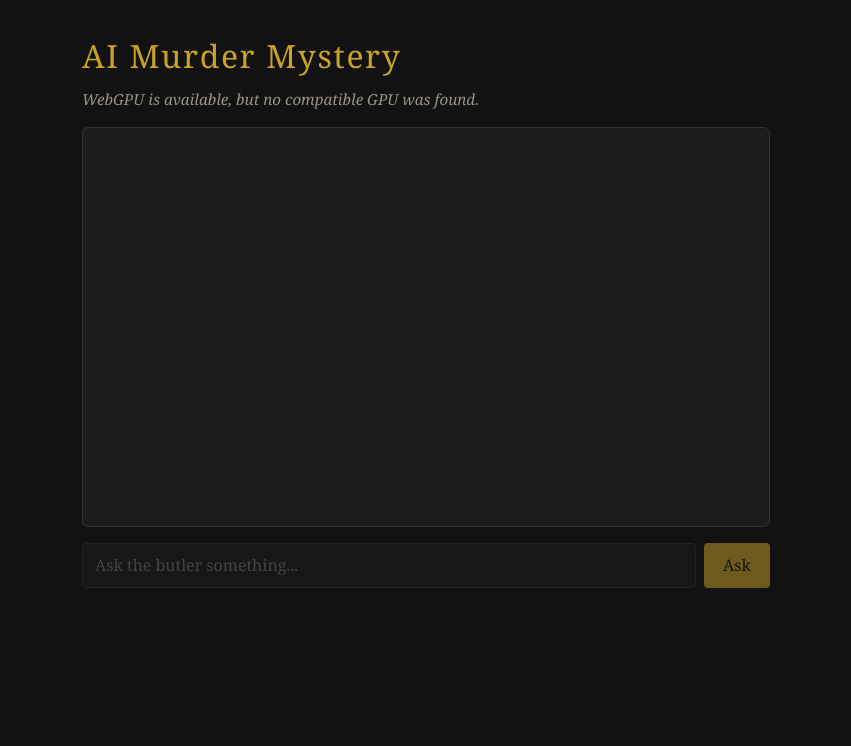
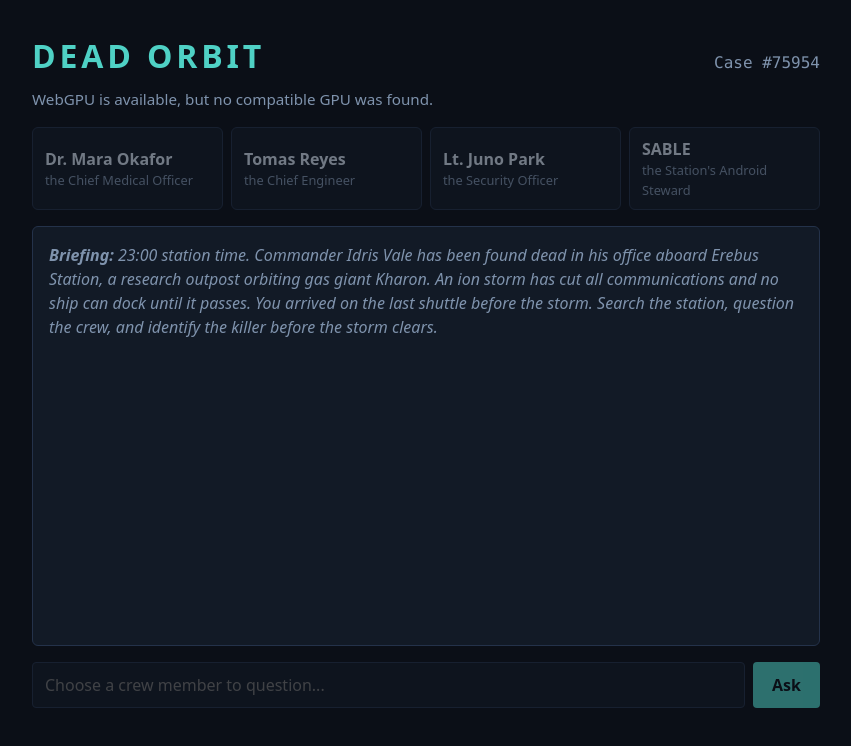
Before and after one commit to logan-lev/ai_murder_mystery, a website built with Vite: page ai_murder_mystery/index.html in a window 1280 px wide. Shown: the whole page, without its empty margins (214-1065 px from the left). Built offline with nearby package versions, Linux system fonts and the light colour scheme.

Commit message:
main and style updates

```diff
--- a/ai_murder_mystery/index.html
+++ b/ai_murder_mystery/index.html
@@ -3,16 +3,24 @@
   <head>
     <meta charset="UTF-8" />
     <meta name="viewport" content="width=device-width, initial-scale=1.0" />
-    <title>AI Murder Mystery</title>
+    <title>Dead Orbit</title>
   </head>
   <body>
     <main id="app">
-      <h1>AI Murder Mystery</h1>
+      <header id="header">
+        <h1>Dead Orbit</h1>
+        <p id="case-number"></p>
+      </header>
+
       <p id="status">Checking your GPU...</p>
       <progress id="progress" max="1" value="0"></progress>
+
+      <nav id="suspect-tabs"></nav>
+
       <div id="chat-log"></div>
+
       <form id="chat-form">
-        <input id="chat-input" type="text" placeholder="Ask the butler something..." autocomplete="off" disabled />
+        <input id="chat-input" type="text" placeholder="Choose a crew member to question..." autocomplete="off" disabled />
         <button id="send-btn" type="submit" disabled>Ask</button>
       </form>
     </main>
--- a/ai_murder_mystery/src/game/state.ts
+++ b/ai_murder_mystery/src/game/state.ts
@@ -48,6 +48,7 @@ export function showClue(state: GameState, suspectID: SuspectID, clueID: ClueID)
 
 // The full message list to send for a suspect's next reply
 export function buildMessages(state: GameState, c: Case, suspectID: SuspectID): ChatCompletionMessageParam[] {
+    const MAX_HISTORY = 12
     const suspect = c.suspects.find((s) => s.id === suspectID);
     if (!suspect) throw new Error(`Unknown Suspect: "${suspectID}`);
     return [
@@ -55,6 +56,6 @@ export function buildMessages(state: GameState, c: Case, suspectID: SuspectID):
             role: "system",
             content: buildSuspectPrompt(c, suspect, state.shownClues[suspectID])
         },
-        ...state.conversations[suspectID]
+        ...state.conversations[suspectID].slice(-MAX_HISTORY)
     ];
 }
--- a/ai_murder_mystery/src/main.ts
+++ b/ai_murder_mystery/src/main.ts
@@ -1,9 +1,19 @@
 import "./style.css";
-import type { MLCEngine, ChatCompletionMessageParam } from "@mlc-ai/web-llm";
+import type { MLCEngine } from "@mlc-ai/web-llm";
 import { checkWebGPU } from "./gpu";
 import { loadEngine, streamReply } from "./llm";
-import { BUTLER_PROMPT } from "./prompts";
+import { getSeed } from "./seed";
+import { generateCase } from "./case/generate";
+import type { SuspectID } from "./case/types";
+import { createGameState, buildMessages } from "./game/state";
 import { runDevChecks } from "./dev-checks";
+
+// --- CASE SETUP ---
+const seed = getSeed();
+const { case: theCase, truth } = generateCase(seed);
+const state = createGameState(theCase);
+
+
 
 if (import.meta.env.DEV) runDevChecks();
 
@@ -14,14 +24,11 @@ const chatLog = document.querySelector<HTMLDivElement>("#chat-log")!;
 const form = document.querySelector<HTMLFormElement>("#chat-form")!;
 const input = document.querySelector<HTMLInputElement>("#chat-input")!;
 const sendBtn = document.querySelector<HTMLButtonElement>("#send-btn")!;
+const caseNumberEl = document.querySelector<HTMLParagraphElement>("#case-number")!;
+const tabsEl = document.querySelector<HTMLElement>("#suspect-tabs")!;
 
 // --- STATE ---
 let engine: MLCEngine | null = null;
-
-const messages: ChatCompletionMessageParam[] = [
-  { role: "system", content: BUTLER_PROMPT }
-];
-
 let isGenerating = false;
 
 // --- UI HELPERS ---
@@ -29,19 +36,22 @@ function setStatus(text: string): void {
   statusEl.textContent = text;
 }
 
-function setControlsEnabled(enabled: boolean): void {
-  input.disabled = !enabled;
-  sendBtn.disabled = !enabled;
-}
-
 function scrollToBottom(): void {
   chatLog.scrollTop = chatLog.scrollHeight
 }
 
+function errorMessage(err: unknown): string {
+  return err instanceof Error ? err.message : String(err);
+}
+
+function suspectName(id: SuspectID): string {
+  return theCase.suspects.find((s) => s.id === id)?.name ?? id;
+}
+
 // Adds "Speaker: Text" to the chat log and returns the text span, so streaming replies can keep updating it.
-function addLine(speaker: string, text = ""): HTMLSpanElement {
+function addLine(speaker: string, text: string, className: string): HTMLSpanElement {
   const line = document.createElement("p");
-  line.className = speaker === "You" ? "line-you" : "line-suspect";
+  line.className = className;
 
   const name = document.createElement("strong");
   name.textContent = `${speaker}: `;
@@ -55,13 +65,72 @@ function addLine(speaker: string, text = ""): HTMLSpanElement {
   return body;
 }
 
-function errorMessage(err: unknown): string {
-  return err instanceof Error ? err.message : String(err);
+// --- RENDERING ---
+function renderTabs(): void {
+  tabsEl.replaceChildren();
+  for (const s of theCase.suspects) {
+    const btn = document.createElement("button");
+    btn.type = "button";
+    btn.className = s.id === state.activeSuspectID ? "tab active" : "tab";
+    btn.disabled = !engine || isGenerating;
+
+    const name = document.createElement("strong");
+    name.textContent = s.name
+    const role = document.createElement("small");
+    role.textContent = s.role;
+    btn.append(name, role);
+
+    btn.addEventListener("click", () => selectSuspects(s.id));
+    tabsEl.append(btn);
+  }
+}
+
+function renderChatLog(): void {
+  chatLog.replaceChildren();
+  const id = state.activeSuspectID;
+
+  if (!id) {
+    addLine("Briefing", theCase.intro, "line-intro");
+    return;
+  }
+
+  const name = suspectName(id);
+  const history = state.conversations[id];
+
+  if (history.length === 0) {
+    addLine("Briefing", `You begin questioning ${name}.`, "line-intro");
+  }
+
+  for (const msg of history) {
+    const text = typeof msg.content === "string" ? msg.content : "";
+    if (msg.role === "user") addLine("You", text, "line-you");
+    else if (msg.role === "assistant") addLine(name, text, "line-suspect");
+  }
+}
+
+function updateControls(): void {
+  const canChat = engine !== null && !isGenerating && state.activeSuspectID !== null;
+  input.disabled = !canChat;
+  sendBtn.disabled = !canChat;
+  input.placeholder = state.activeSuspectID ? `Question ${suspectName(state.activeSuspectID)}...` : "Choose a crew member to question...";
+  renderTabs();
+}
+
+// --- ACTIONS ---
+function selectSuspects(id: SuspectID): void {
+  if (isGenerating) return;
+  state.activeSuspectID = id;
+  renderChatLog();
+  updateControls();
+  input.focus();
 }
 
 // --- STARTUP ---
 async function init(): Promise<void> {
-  setControlsEnabled(false);
+  caseNumberEl.textContent = `Case #${seed}`;
+  document.title = theCase.title;
+  renderChatLog();
+  updateControls();
 
   const gpu = await checkWebGPU();
   if (!gpu.ok) {
@@ -84,46 +153,51 @@ async function init(): Promise<void> {
   }
 
   progressEl.hidden = true;
-  setStatus("Mr. Graves is ready to talk.");
-  setControlsEnabled(true);
-  input.focus();
+  setStatus("Systems online. Choose a crew member to question.");
+  updateControls();
 }
 
-// --- SENDING A MESSAGE ---
+// --- SENDING A QUESTION ---
 form.addEventListener("submit", async (event) =>  {
   event.preventDefault();
 
+  // Capture the suspect now, so the reply always goes to the right conversation.
+  const suspectID = state.activeSuspectID;
   const text = input.value.trim();
-  if (!text || isGenerating || !engine) return;
 
-  addLine("You", text);
-  messages.push({ role: "user", content: text});
+  if (!text || !engine || isGenerating || !suspectID) return;
+
+  const name = suspectName(suspectID);
+  const conversation = state.conversations[suspectID];
+
+  addLine("You", text, "line-you");
+  conversation.push({ role: "user", content: text });
   input.value = "";
 
   isGenerating = true;
-  setControlsEnabled(false);
-  setStatus("Mr. Graves is thinking...");
+  updateControls();
+  setStatus(`${name} is responding...`);
 
-  const replyEl = addLine("Mr. Graves");
+  const replyEl = addLine(name, "", "line-suspect");
   let shown = "";
 
   try {
-    const full = await streamReply(engine, messages, (piece) => {
+    const full = await streamReply(engine, buildMessages(state, theCase, suspectID), (piece) => {
       shown += piece;
       replyEl.textContent = shown;
       scrollToBottom();
     });
-    messages.push({ role: "assistant", content: full });
-    setStatus("Mr. Graves is ready to talk.");
+
+    conversation.push({ role: "assistant", content: full });
+    setStatus(`Questioning ${name}.`);
   } catch (err) {
     console.error(err);
-    // Remove the unanswered question so the history stays consistent.
-    messages.pop();
+    conversation.pop();
     replyEl.textContent = "(no response)";
     setStatus(`Something went wrong: ${errorMessage(err)}`);
   } finally {
     isGenerating = false;
-    setControlsEnabled(true);
+    updateControls();
     input.focus();
   }
 });
--- /dev/null
+++ b/ai_murder_mystery/src/seed.ts
@@ -0,0 +1,13 @@
+const MAX_SEED = 99999;
+
+// Reads ?case=N from the URL. If missing, picks a random seed and writes it into the URL.
+export function getSeed(): number {
+    const params = new URLSearchParams(window.location.search);
+    const fromURL = Number(params.get("case"));
+    if (Number.isInteger(fromURL) && fromURL > 0) return fromURL;
+
+    const seed = Math.floor(Math.random() * MAX_SEED) + 1;
+    params.set("case", String(seed));
+    history.replaceState(null, "", `${window.location.pathname}?${params}`);
+    return seed;
+}
--- a/ai_murder_mystery/src/style.css
+++ b/ai_murder_mystery/src/style.css
@@ -1,11 +1,11 @@
 :root {
-  --bg: #121212;
-  --panel: #1c1c1c;
-  --border: #333;
-  --text: #e6e0d4;
-  --muted: #9a9387;
-  --accent: #c9a227;
-  --you: #8fb3d9;
+  --bg: #0b0f17;
+  --panel: #121a26;
+  --border: #24324a;
+  --text: #d6e2f0;
+  --muted: #7f93ad;
+  --accent: #4fd1c5;
+  --you: #f6ad55;
 }
 
 * {
@@ -16,38 +16,93 @@ body {
   margin: 0;
   background: var(--bg);
   color: var(--text);
-  font-family: Georgia, "Times New Roman", serif;
+  font-family: system-ui, -apple-system, "Segoe UI", sans-serif;
   line-height: 1.5;
 }
 
 #app {
-  max-width: 720px;
+  max-width: 820px;
   margin: 0 auto;
   padding: 2rem 1rem;
 }
 
+#header {
+  display: flex;
+  align-items: baseline;
+  justify-content: space-between;
+  gap: 1rem;
+}
+
 h1 {
-  margin: 0 0 0.5rem;
+  margin: 0;
   color: var(--accent);
-  font-weight: normal;
-  letter-spacing: 0.05em;
+  font-weight: 600;
+  letter-spacing: 0.12em;
+  text-transform: uppercase;
+}
+
+#case-number {
+  margin: 0;
+  color: var(--muted);
+  font-family: ui-monospace, Menlo, monospace;
 }
 
 #status {
-  margin: 0 0 0.5rem;
+  margin: 0.5rem 0;
   color: var(--muted);
-  font-style: italic;
   font-size: 0.95rem;
 }
 
 #progress {
   width: 100%;
-  height: 8px;
+  height: 6px;
   accent-color: var(--accent);
 }
 
+/* Crew tabs */
+#suspect-tabs {
+  display: flex;
+  flex-wrap: wrap;
+  gap: 0.5rem;
+  margin-top: 1rem;
+}
+
+.tab {
+  flex: 1;
+  min-width: 150px;
+  padding: 0.6rem 0.75rem;
+  background: var(--panel);
+  color: var(--text);
+  border: 1px solid var(--border);
+  border-radius: 6px;
+  font: inherit;
+  text-align: left;
+  cursor: pointer;
+}
+
+.tab small {
+  display: block;
+  color: var(--muted);
+  font-size: 0.8rem;
+}
+
+.tab:hover:not(:disabled) {
+  border-color: var(--muted);
+}
+
+.tab.active {
+  border-color: var(--accent);
+  box-shadow: inset 0 0 0 1px var(--accent);
+}
+
+.tab:disabled {
+  opacity: 0.5;
+  cursor: not-allowed;
+}
+
+/* Chat */
 #chat-log {
-  height: 400px;
+  height: 420px;
   overflow-y: auto;
   margin: 1rem 0;
   padding: 1rem;
@@ -66,6 +121,15 @@ h1 {
 
 #chat-log .line-you strong {
   color: var(--you);
+}
+
+#chat-log .line-intro {
+  color: var(--muted);
+  font-style: italic;
+}
+
+#chat-log .line-intro strong {
+  color: var(--muted);
 }
 
 #chat-form {
@@ -91,10 +155,11 @@ h1 {
 #send-btn {
   padding: 0.6rem 1.2rem;
   background: var(--accent);
-  color: #121212;
+  color: var(--bg);
   border: none;
   border-radius: 4px;
   font: inherit;
+  font-weight: 600;
   cursor: pointer;
 }
 
```
